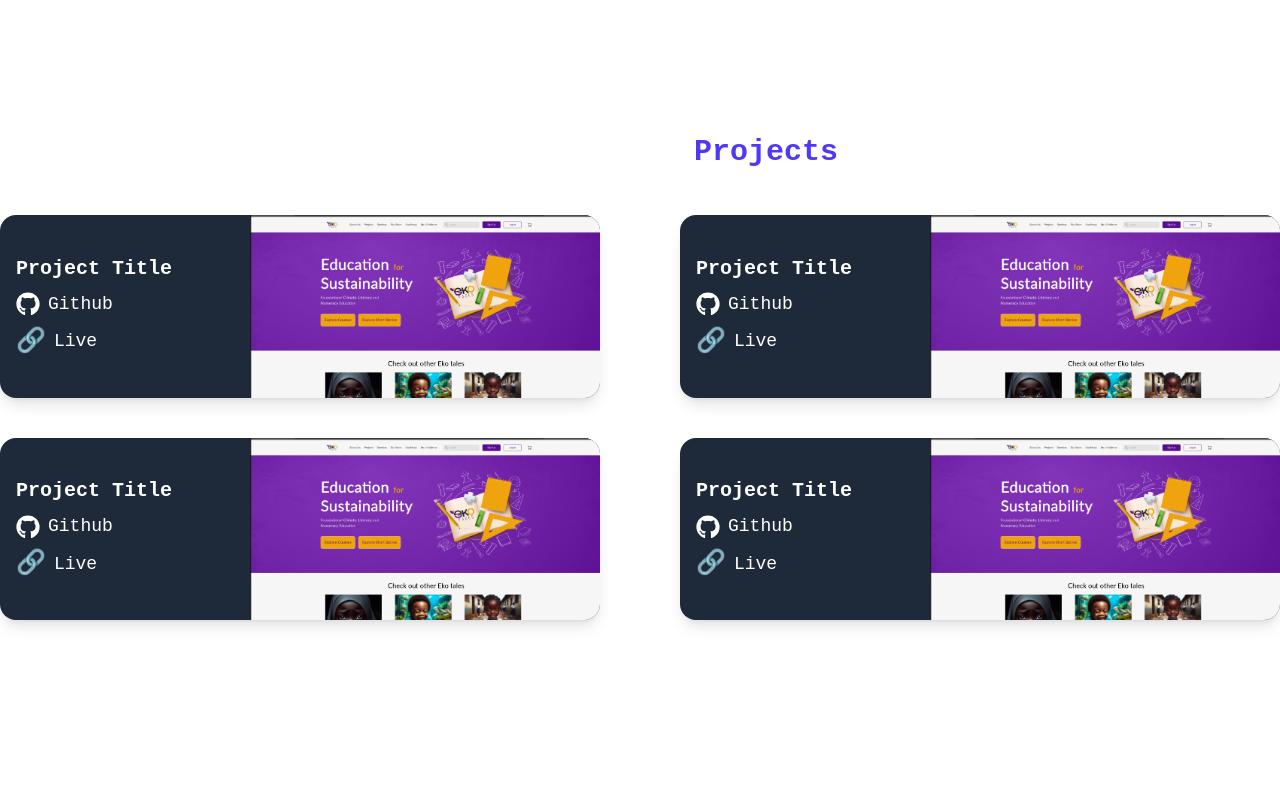
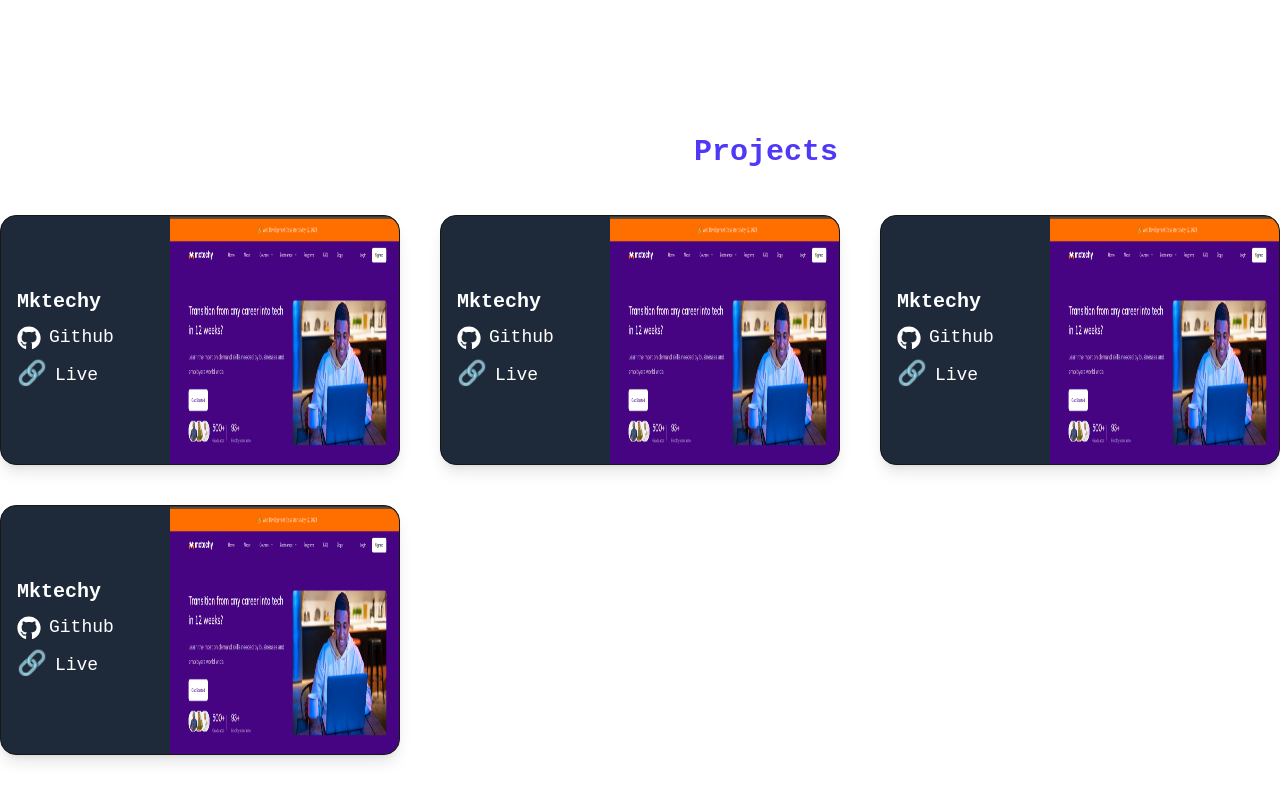
Before and after one commit to ayoeze191/Portfolio, a Next.js app: page / in a window 1280 px wide. Shown: the part 1893-2693 px from the top of the page. Before the commit the page ends 2598 px from the top, so only its background shows below. Built offline with nearby package versions, Linux system fonts and the light colour scheme.

Commit message:
initial commit

```diff
--- a/app/Projects.js
+++ b/app/Projects.js
@@ -1,6 +1,7 @@
 import Image from "next/image";
 import React from "react";
 import ekopages from "./assets/images/Projects/ekopages.png";
+import Mctechy from "./assets/images/Projects/Mctechy.png";
 import { FaGithub } from "react-icons/fa";
 const Projects = () => {
   return (
@@ -9,7 +10,7 @@
         <h2 className="text-white text-[30px] font-bold mx-auto">
           Live/Personal <span className="text-indigo-600"> Projects </span>
         </h2>
-        <div className="grid grid-cols-2 gap-[40px] gap-x-[80px]">
+        <div className="grid grid-cols-3 gap-[40px] gap-x-[40px]">
           <Project />
           <Project />
           <Project />
@@ -23,9 +24,9 @@
 
 const Project = () => {
   return (
-    <div className="flex flex-col md:flex-row gap-4 items-center rounded-2xl bg-gray-800 pl-4 shadow-lg hover:shadow-2xl transition-shadow duration-300">
+    <div className="flex flex-col border-solid border-1 md:flex-row gap-4 items-center rounded-2xl bg-gray-800 h-[250px] pl-4 shadow-lg hover:shadow-2xl transition-shadow duration-300">
       <div className="flex-1">
-        <h3 className="text-white text-xl font-semibold mb-2">Project Title</h3>
+        <h3 className="text-white text-xl font-semibold mb-2">Mktechy</h3>
         <div className="flex gap-4 items-center text-[18px] mb-2">
           <a
             href="https://github.com/your-repo-link"
@@ -49,11 +50,11 @@
           </a>
         </div>
       </div>
-      <div className="w-full md:w-[60%]">
+      <div className="w-full md:w-[60%] h-full ">
         <Image
-          src={ekopages}
+          src={Mctechy}
           alt="Project Thumbnail"
-          className="rounded-tr-2xl rounded-br-2xl w-full object-cover"
+          className="rounded-tr-2xl  rounded-br-2xl h-full w-full "
         />
       </div>
     </div>
```
